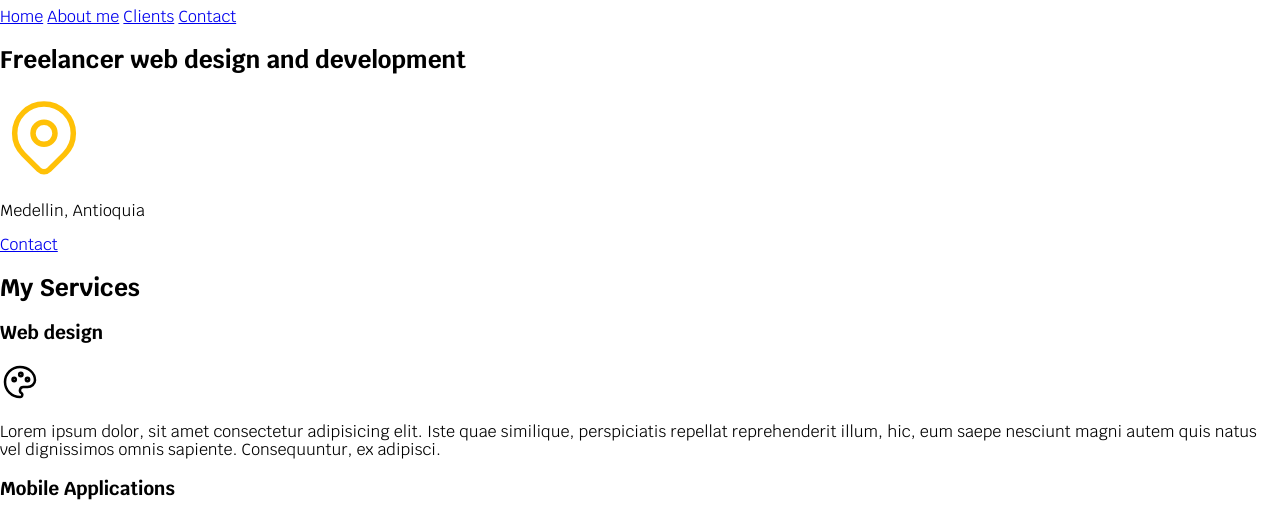
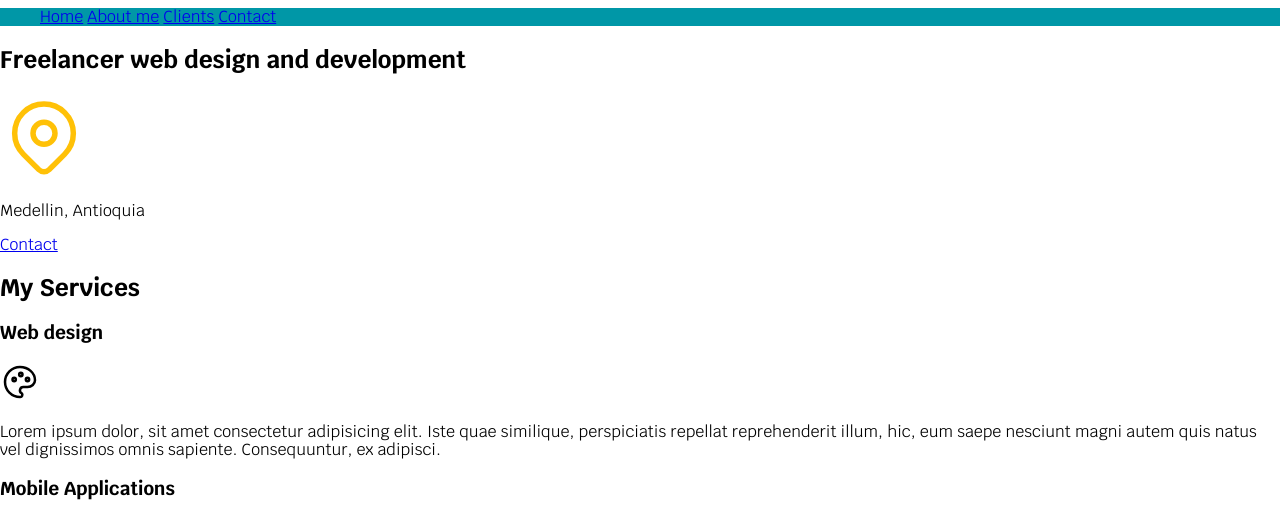
Before and after one commit to migueflorez10/Web-Development, a plain HTML site: page Project 1/index.html in a window 1280 px wide. Shown: the part 87-599 px from the top of the page. Drawn offline with Linux system fonts and the light colour scheme.

Commit message:
styles 2

```diff
--- a/Project 1/css/styles.css
+++ b/Project 1/css/styles.css
@@ -25,3 +25,17 @@ body{
 .title span{
     font-size: 2rem;
 }
+
+.container{
+    width: 120rem;
+    margin: 0 auto;
+
+}
+
+.nav-bg{
+    background-color: var(--secondary);
+}
+
+.navigation-main{
+
+}
--- a/Project 1/index.html
+++ b/Project 1/index.html
@@ -24,13 +24,14 @@
         <h1 class="title">Miguel Florez <span>Freelancer</span></h1>
     </header>
 
-    <nav>
-        <a href="#">Home</a>
-        <a href="#">About me</a>
-        <a href="#">Clients</a>
-        <a href="#">Contact</a>
+    <nav class="nav-bg">
+        <nav class="navigation-main container">
+            <a href="#">Home</a>
+            <a href="#">About me</a>
+            <a href="#">Clients</a>
+            <a href="#">Contact</a>
+        </nav>
     </nav>
-
 
     <section>
         <h2>Freelancer web design and development</h2>
```
